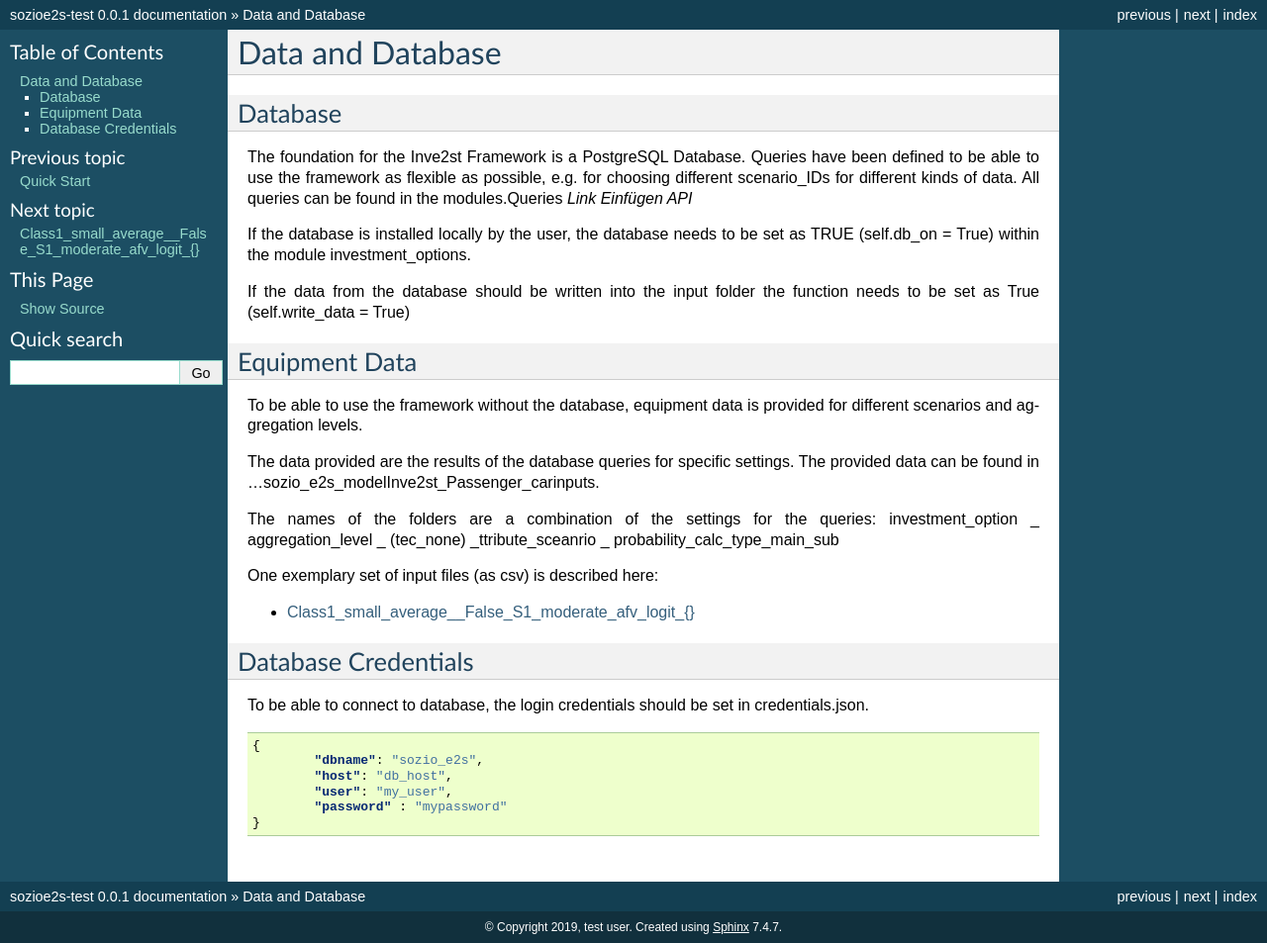
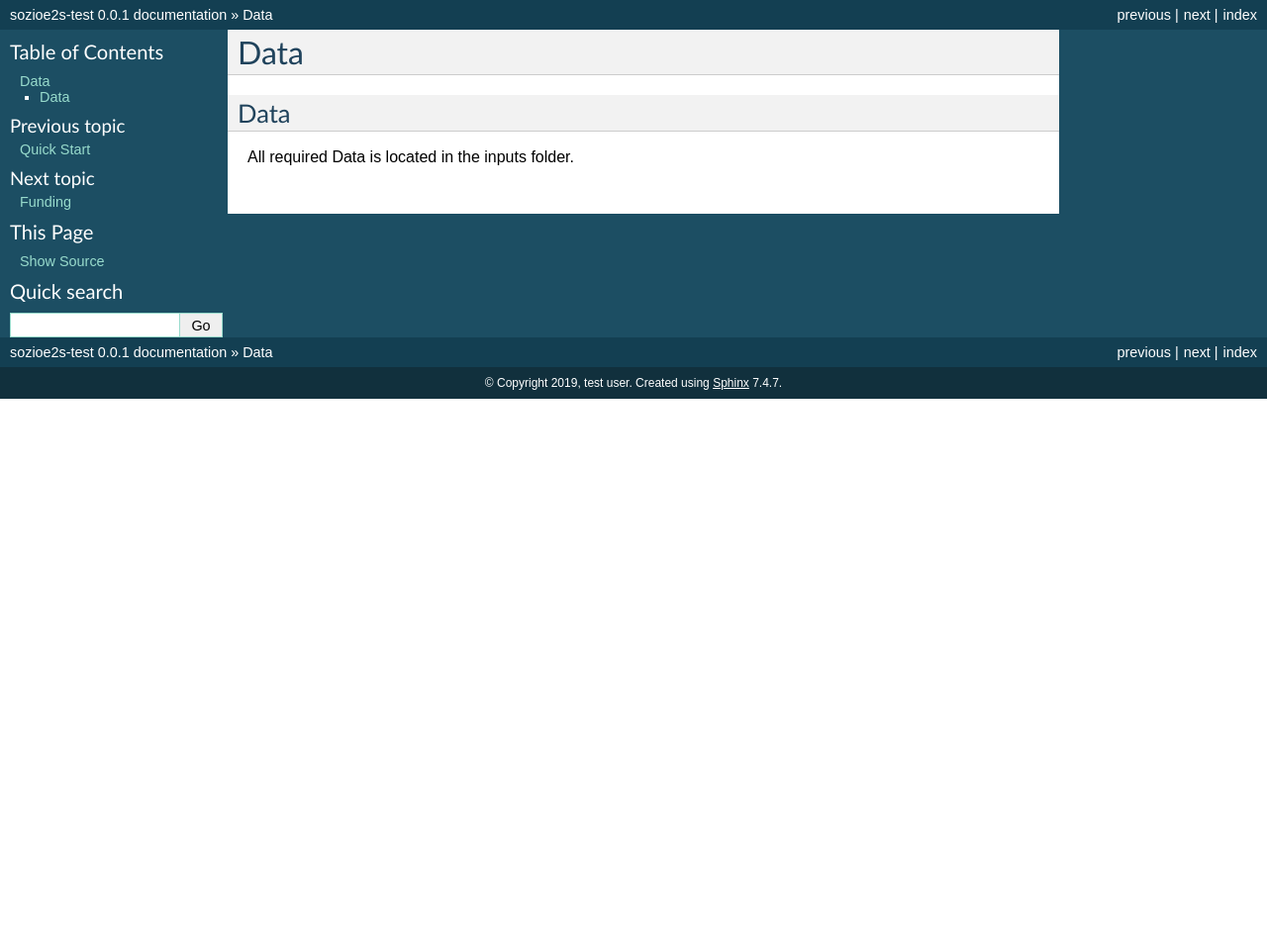
Before and after one commit to CSenkpiel/Inve2st, a Sphinx documentation site: the page built from docs/source/data_and_data_base.rst, in a window 1280 px wide. Shown: the whole page at 99% size. Built offline with Sphinx 7.4.7, drawn with Linux system fonts in a browser that asks for light colours; after the commit the page ends 900 px from its top, so only the background shows below that.

Commit message:
Update data_and_data_base.rst

```diff
--- a/docs/source/data_and_data_base.rst
+++ b/docs/source/data_and_data_base.rst
@@ -1,50 +1,9 @@
 .. _data_and_data_base:
 
-Data and Database
+Data
 =================
 
-Database
+Data
 ------------------------------
 
-The foundation for the Inve2st Framework is a PostgreSQL Database. Queries have been defined to be able to use the framework as flexible as possible, e.g. for choosing different scenario_IDs for different kinds of data. All queries can be found in the modules.Queries *Link Einfügen API*
-
-If the database is installed locally by the user, the database needs to be set as TRUE (self.db_on = True) within the module investment_options.
-
-If the data from the database should be written into the input folder the function needs to be set as True (self.write_data = True)
-
-
-Equipment Data
-------------------------------
-
-
-To be able to use the framework without the database, equipment data is provided for different scenarios and aggregation levels.
-
-The data provided are the results of the database queries for specific settings. The provided data can be found in …\sozio_e2s_model\Inve2st_Passenger_car\inputs.
-
-
-The names of the folders are a combination of the settings for the queries:
-investment_option _ aggregation_level _ (tec_none) _ttribute_sceanrio _ probability_calc_type_main_sub
-
-
-One exemplary set of input files (as csv) is described here:
-
-
-.. toctree::
-   :maxdepth: 2
-   :glob:
-
-   data_inputs/*
-
-
-Database Credentials
-------------------------------
-To be able to connect to database, the login credentials should be set in credentials.json.
-
-.. code-block:: JSON
-
-	{
-		"dbname": "sozio_e2s",
-		"host": "db_host",
-		"user": "my_user",
-		"password" : "mypassword"
-	}
+All required Data is located in the inputs folder.
```
